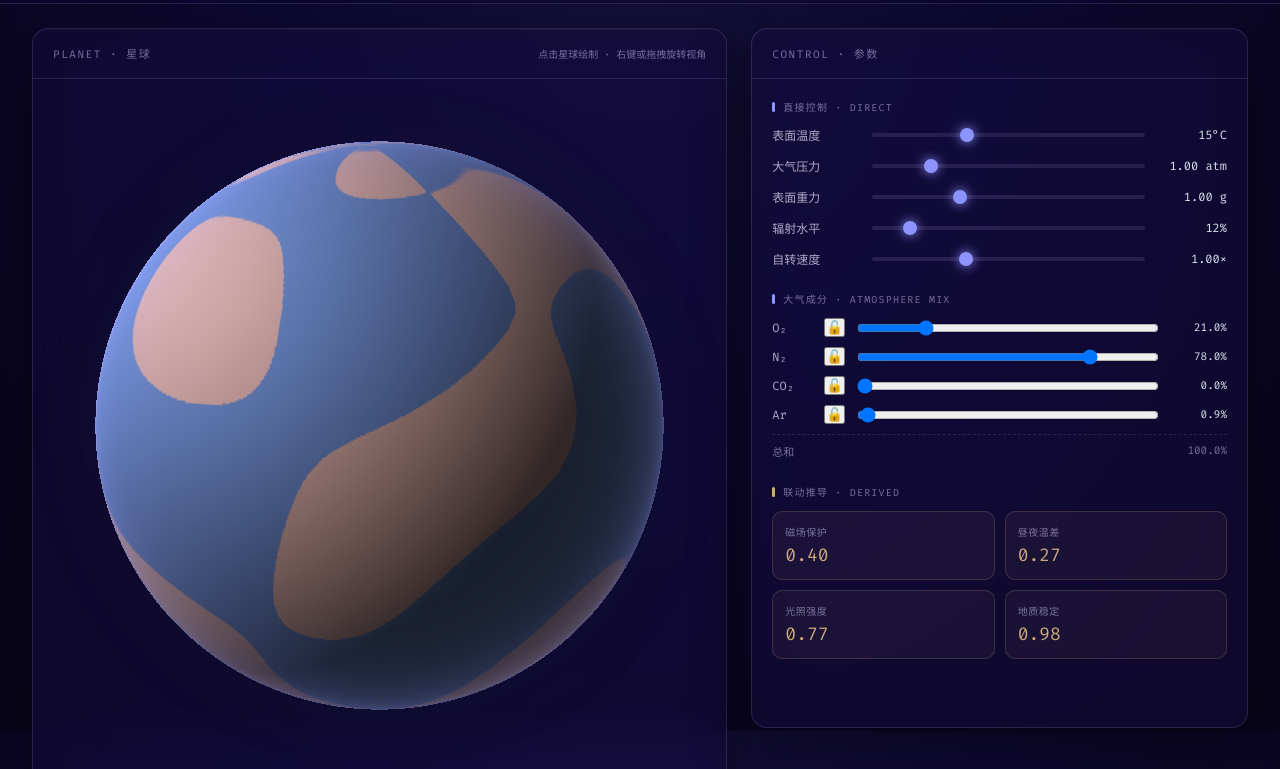
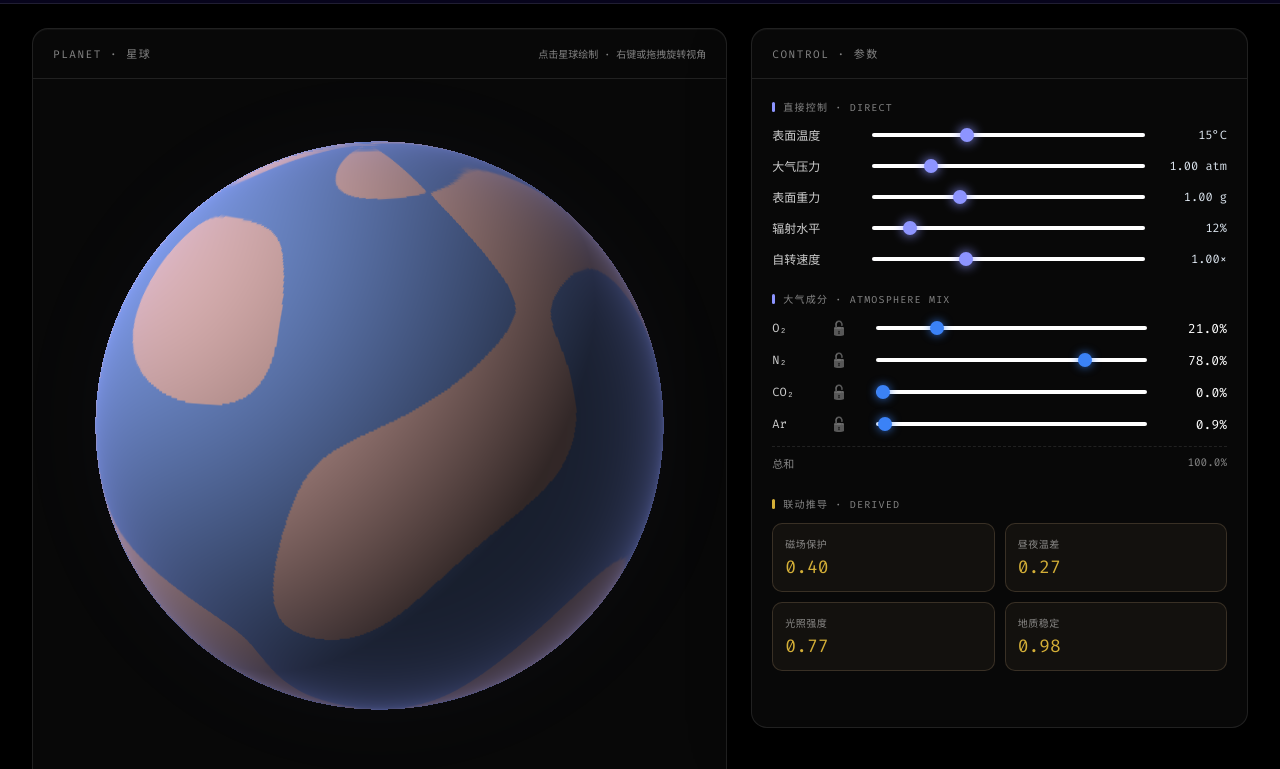
Before and after one commit to HFFGOS/PJ1, a plain HTML site: page planet.html in a window 1280 px wide. Shown: the part 69-838 px from the top of the page. Drawn offline with Linux system fonts and the light colour scheme; animation ran at ten frames a second.

Commit message:
Update planet.html

```diff
--- a/planet.html
+++ b/planet.html
@@ -441,6 +441,103 @@ main.lab {
 }
 .back-link {
     cursor: pointer; background: none; border: none; font-family: inherit;
+}
+  /* =========================================================
+   Ultra 极客风黑金主题与全新滑杆
+   ========================================================= */
+:root {
+  --bg: #000000 !important; /* 强制纯黑背景 */
+  --glass: rgba(10, 10, 10, 0.85);
+  --line: rgba(255, 255, 255, 0.1);
+  --ink-2: rgba(255, 255, 255, 0.8);
+  --ink-3: rgba(255, 255, 255, 0.5);
+  --bronze: #d4af37; /* 香槟金 */
+}
+
+body {
+  background: #000000 !important;
+}
+
+/* 锁定按钮样式 */
+.lock-btn {
+  background: none;
+  border: none;
+  font-size: 14px;
+  cursor: pointer;
+  padding: 0 8px;
+  opacity: 0.5;
+  transition: all 0.2s;
+  filter: grayscale(1);
+}
+.lock-btn:hover {
+  opacity: 0.9;
+  filter: grayscale(0);
+}
+/* 锁定时的发光效果 */
+.lock-btn.locked {
+  opacity: 1;
+  filter: grayscale(0) drop-shadow(0 0 6px rgba(255, 215, 0, 0.8));
+}
+
+/* 气体行布局微调 */
+.gas-row {
+  display: flex;
+  align-items: center;
+  gap: 10px;
+  margin-bottom: 12px;
+}
+.gas-row input[type="range"] {
+  flex: 1;
+  margin: 0 10px;
+}
+.gas-value {
+  font-family: 'Fira Code', monospace;
+  font-size: 13px;
+  color: #fff;
+  min-width: 60px;
+  text-align: right;
+}
+
+/* 完美的白轨+高亮滑块样式 */
+input[type="range"] {
+  -webkit-appearance: none;
+  width: 100%;
+  background: transparent;
+  height: 20px;
+}
+input[type="range"]:focus {
+  outline: none;
+}
+/* 轨道 (纯白) */
+input[type="range"]::-webkit-slider-runnable-track {
+  width: 100%;
+  height: 4px;
+  cursor: pointer;
+  background: #ffffff;
+  border-radius: 2px;
+}
+/* 滑块 (亮蓝色) */
+input[type="range"]::-webkit-slider-thumb {
+  -webkit-appearance: none;
+  height: 14px;
+  width: 14px;
+  border-radius: 50%;
+  background: #3b82f6;
+  box-shadow: 0 0 10px rgba(59, 130, 246, 0.8);
+  cursor: pointer;
+  margin-top: -5px;
+  transition: transform 0.1s;
+}
+input[type="range"]::-webkit-slider-thumb:hover {
+  transform: scale(1.2);
+}
+/* 滑杆禁用状态（锁定后） */
+input[type="range"]:disabled::-webkit-slider-runnable-track {
+  background: rgba(255, 255, 255, 0.2);
+}
+input[type="range"]:disabled::-webkit-slider-thumb {
+  background: #666;
+  box-shadow: none;
 }
 </style>
 </head>
```
